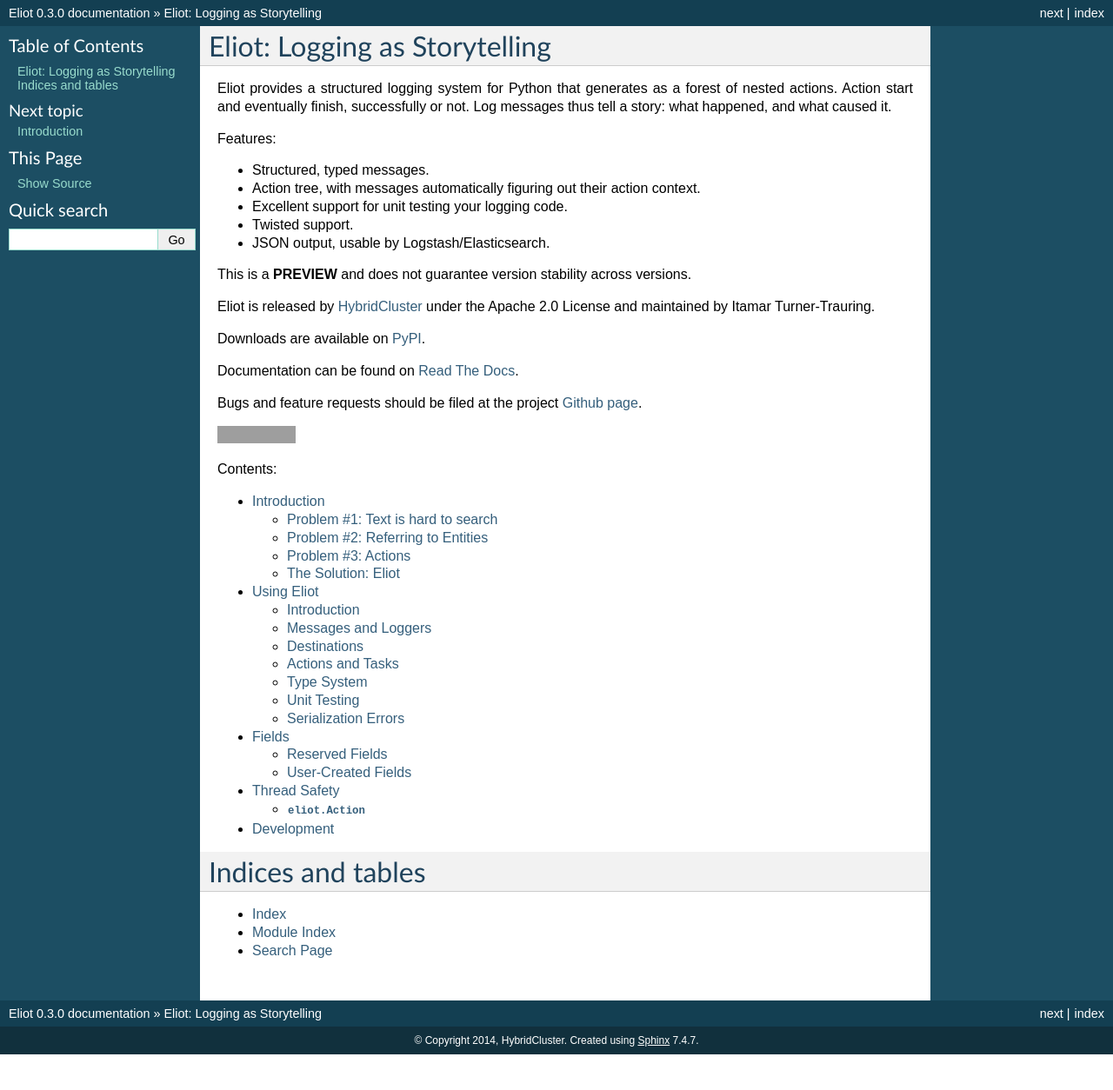
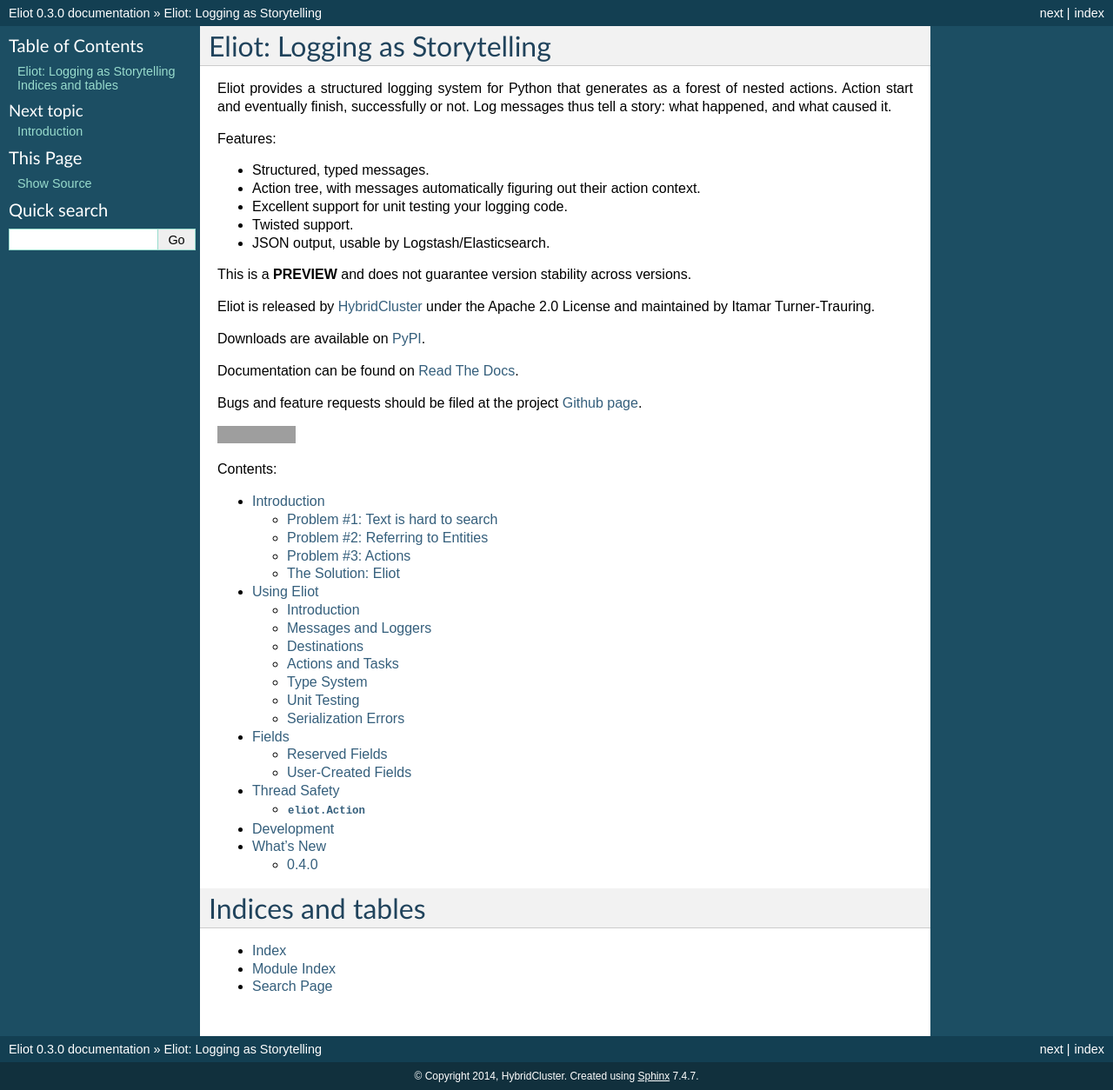
Before and after one commit to itamarst/eliot, a Sphinx documentation site: the page built from docs/source/index.rst, in a window 1280 px wide. Shown: the whole page at 87% size. Built offline with Sphinx 7.4.7, drawn with Linux system fonts in a browser that asks for light colours; before the commit the page ends 1213 px from its top, so only the background shows below that; grey boxes are pictures that could not be loaded.

Commit message:
Changelog entry.

```diff
--- a/docs/source/index.rst
+++ b/docs/source/index.rst
@@ -8,6 +8,7 @@
    fields
    threads
    development
+   news
    :maxdepth: 2
 
 
--- /dev/null
+++ b/docs/source/news.rst
@@ -0,0 +1,9 @@
+What's New
+==========
+
+0.4.0
+^^^^^
+
+Features:
+
+* Added support for Python 3.3.
```
